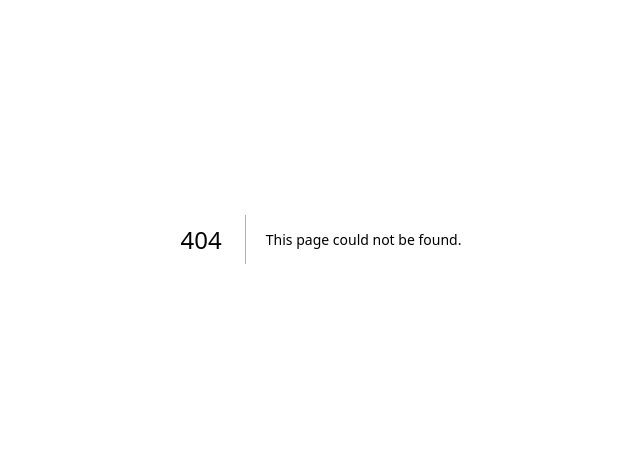
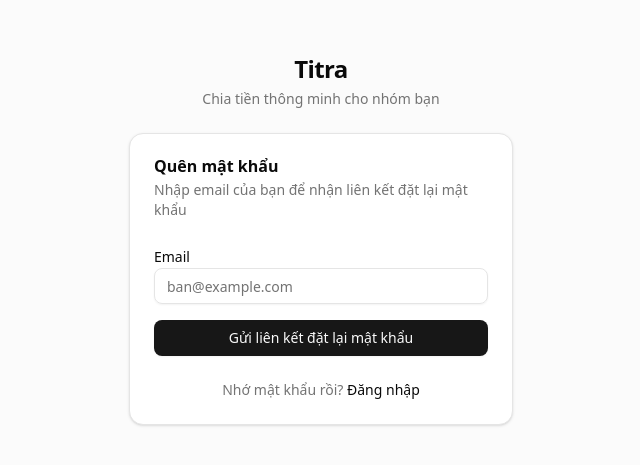
Before and after one commit to masonnguyen1243/titra, a Next.js app in the folder apps/web/: page /forgot-password in a window 1280 px wide. Before the commit this address had no page. Shown: the part 161-626 px from the top of the page, without its empty margins (319-959 px from the left). Built offline with nearby package versions, Linux system fonts and the light colour scheme.

Commit message:
feat: forgot password page

```diff
--- /dev/null
+++ b/apps/web/app/(auth)/check-email/page.tsx
@@ -0,0 +1,44 @@
+import Link from 'next/link';
+import { Card, CardContent, CardDescription, CardFooter, CardHeader, CardTitle } from '@/components/ui/card';
+import { Button } from '@/components/ui/button';
+
+export default function CheckEmailPage() {
+  return (
+    <div className="space-y-6">
+      <div className="text-center">
+        <h1 className="text-2xl font-bold tracking-tight">Titra</h1>
+        <p className="text-sm text-muted-foreground mt-1">Chia tiền thông minh cho nhóm bạn</p>
+      </div>
+
+      <Card>
+        <CardHeader className="text-center">
+          <div className="mx-auto mb-4 flex h-14 w-14 items-center justify-center rounded-full bg-primary/10 text-3xl">
+            ✉️
+          </div>
+          <CardTitle>Kiểm tra email của bạn</CardTitle>
+          <CardDescription>
+            Chúng tôi đã gửi một liên kết đến email của bạn. Vui lòng kiểm tra hộp thư đến (và thư mục spam nếu không thấy).
+          </CardDescription>
+        </CardHeader>
+
+        <CardContent className="space-y-3">
+          <p className="text-center text-sm text-muted-foreground">
+            Liên kết sẽ hết hạn sau <span className="font-medium text-foreground">15 phút</span>.
+          </p>
+          <Button className="w-full" variant="outline" asChild>
+            <Link href="/forgot-password">Gửi lại email</Link>
+          </Button>
+        </CardContent>
+
+        <CardFooter className="justify-center">
+          <p className="text-sm text-muted-foreground">
+            Nhớ mật khẩu rồi?{' '}
+            <Link href="/login" className="text-foreground font-medium hover:underline">
+              Đăng nhập
+            </Link>
+          </p>
+        </CardFooter>
+      </Card>
+    </div>
+  );
+}
--- /dev/null
+++ b/apps/web/app/(auth)/forgot-password/page.tsx
@@ -0,0 +1,59 @@
+'use client';
+
+import { useState } from 'react';
+import Link from 'next/link';
+import { Card, CardContent, CardDescription, CardFooter, CardHeader, CardTitle } from '@/components/ui/card';
+import { Button } from '@/components/ui/button';
+import { Input } from '@/components/ui/input';
+import { Label } from '@/components/ui/label';
+
+export default function ForgotPasswordPage() {
+  const [email, setEmail] = useState('');
+
+  return (
+    <div className="space-y-6">
+      <div className="text-center">
+        <h1 className="text-2xl font-bold tracking-tight">Titra</h1>
+        <p className="text-sm text-muted-foreground mt-1">Chia tiền thông minh cho nhóm bạn</p>
+      </div>
+
+      <Card>
+        <CardHeader>
+          <CardTitle>Quên mật khẩu</CardTitle>
+          <CardDescription>
+            Nhập email của bạn để nhận liên kết đặt lại mật khẩu
+          </CardDescription>
+        </CardHeader>
+
+        <CardContent>
+          <form onSubmit={(e) => e.preventDefault()} className="space-y-4">
+            <div className="space-y-2">
+              <Label htmlFor="email">Email</Label>
+              <Input
+                id="email"
+                type="email"
+                placeholder="ban@example.com"
+                autoComplete="email"
+                value={email}
+                onChange={(e) => setEmail(e.target.value)}
+              />
+            </div>
+
+            <Button className="w-full" type="submit">
+              Gửi liên kết đặt lại mật khẩu
+            </Button>
+          </form>
+        </CardContent>
+
+        <CardFooter className="justify-center">
+          <p className="text-sm text-muted-foreground">
+            Nhớ mật khẩu rồi?{' '}
+            <Link href="/login" className="text-foreground font-medium hover:underline">
+              Đăng nhập
+            </Link>
+          </p>
+        </CardFooter>
+      </Card>
+    </div>
+  );
+}
```
Also changed, not shown: 2 other files (tests, documents, lock files or other folders).
